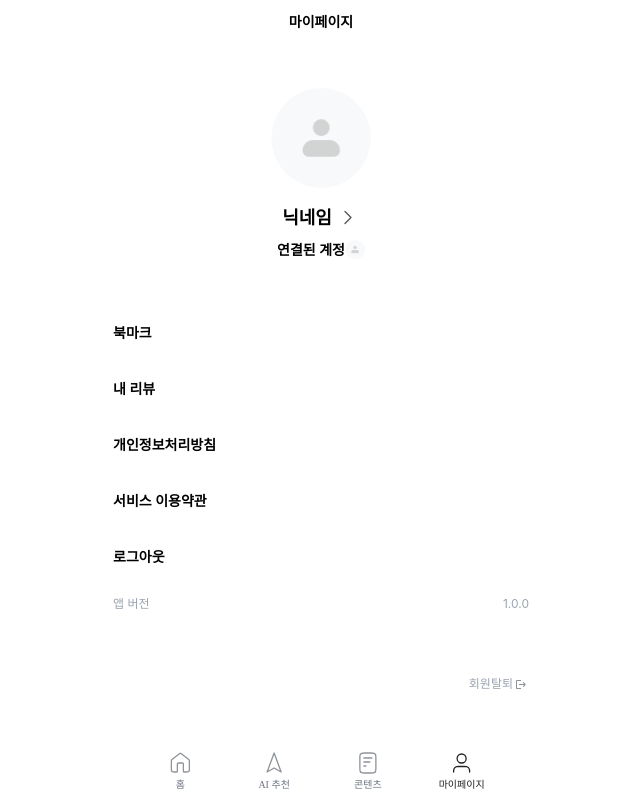
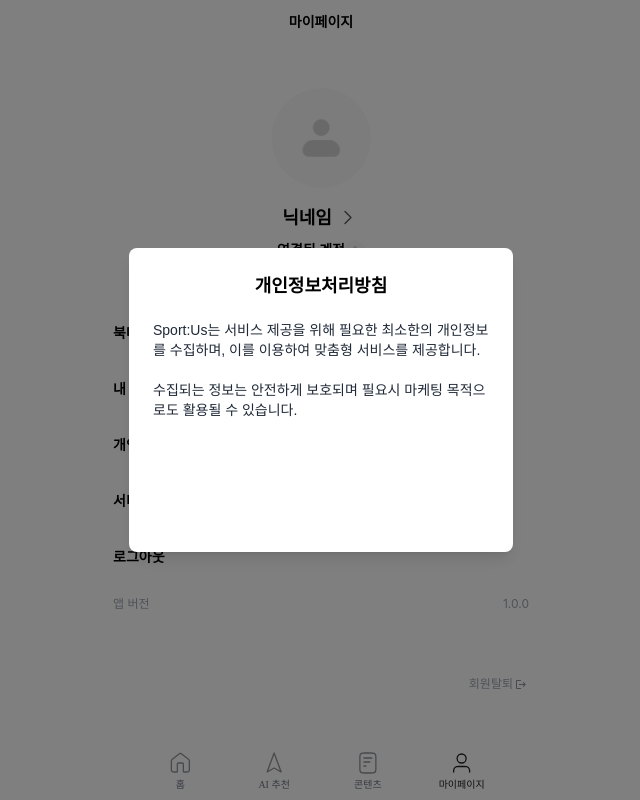
Before and after one commit to Sport-Us/FE, a Next.js app: page /mypage in a window 1280 px wide. Both pictures are taken after a click on the element "개인정보처리방침". Shown: the whole page, without its empty margins (319-959 px from the left). Built offline with nearby package versions, Linux system fonts and the light colour scheme; no server answers.

Commit message:
Feat: 약관모달 추가

```diff
--- a/src/app/mypage/page.tsx
+++ b/src/app/mypage/page.tsx
@@ -13,9 +13,49 @@ interface UserProfile {
   provider: string;
 }
 
+interface ModalProps {
+  isOpen: boolean;
+  onClose: () => void;
+  title: string;
+  content: string;
+}
+
+const Modal: React.FC<ModalProps> = ({ isOpen, onClose, title, content }) => {
+  if (!isOpen) return null;
+
+  const handleBackgroundClick = (e: React.MouseEvent<HTMLDivElement>) => {
+    if (e.target === e.currentTarget) {
+      onClose();
+    }
+  };
+
+  return (
+    <div
+      className="fixed inset-0 bg-black bg-opacity-50 flex justify-center items-center z-50"
+      onClick={handleBackgroundClick}
+    >
+      <div className="bg-white rounded-lg shadow-lg w-[90%] max-w-sm h-[38%] p-6 overflow-auto">
+        <h2 className="text-lg font-semibold mb-5 text-center">{title}</h2>
+        <p className="text-sm text-gray-800 mb-6 whitespace-pre-line">
+          {content}
+        </p>
+      </div>
+    </div>
+  );
+};
+
 export default function MyPage() {
   const router = useRouter();
   const [userProfile, setUserProfile] = useState<UserProfile | null>(null);
+  const [modalInfo, setModalInfo] = useState<{
+    isOpen: boolean;
+    title: string;
+    content: string;
+  }>({
+    isOpen: false,
+    title: "",
+    content: "",
+  });
 
   useEffect(() => {
     const fetchUserProfile = async () => {
@@ -34,6 +74,14 @@ export default function MyPage() {
     fetchUserProfile();
   }, []);
 
+  const handleLogoutClick = () => {
+    localStorage.removeItem("accessToken");
+    localStorage.removeItem("refreshToken");
+
+    alert("로그아웃되었습니다.");
+    router.push("/home");
+  };
+
   const handleWithdrawClick = async () => {
     try {
       const response = await axios.delete("/auth/withdraw");
@@ -47,6 +95,14 @@ export default function MyPage() {
       console.error("회원탈퇴 실패:", error);
       alert("회원탈퇴 중 오류가 발생했습니다.");
     }
+  };
+
+  const openModal = (title: string, content: string) => {
+    setModalInfo({ isOpen: true, title, content });
+  };
+
+  const closeModal = () => {
+    setModalInfo({ ...modalInfo, isOpen: false });
   };
 
   const profileImageUrl =
@@ -119,15 +175,32 @@ export default function MyPage() {
           { name: "내 리뷰", onClick: () => router.push("/mypage/myreview") },
           {
             name: "개인정보처리방침",
-            onClick: () => alert("개인정보처리방침"),
+            onClick: () =>
+              openModal(
+                "개인정보처리방침",
+                `Sport:Us는 서비스 제공을 위해 필요한 최소한의 개인정보를 수집하며, 이를 이용하여 맞춤형 서비스를 제공합니다.
+
+        수집되는 정보는 안전하게 보호되며 필요시 마케팅 목적으로도 활용될 수 있습니다.`
+              ),
           },
-          { name: "서비스 이용약관", onClick: () => alert("이용약관") },
-          { name: "로그아웃", onClick: () => alert("로그아웃") },
+          {
+            name: "서비스 이용약관",
+            onClick: () =>
+              openModal(
+                "서비스 이용약관",
+                `Sport:Us 서비스 이용 약관은 여러분의 서비스 이용과 관련한 기본적인 권리 및 의무를 규정합니다.
+
+      서비스 제공자는 이용자의 데이터를 안전하게 관리하고, 불법 행위를 방지하며, 이용자는 이를 준수하여 정당한 사용을 보장받습니다.
+
+      구체적인 조항은 회사의 정책에 따라 수정될 수 있습니다.`
+              ),
+          },
+          { name: "로그아웃", onClick: handleLogoutClick },
         ].map((item) => (
           <div
             key={item.name}
             onClick={item.onClick}
-            className="flex items-center h-[48px] pl-[16px] gap-2"
+            className="flex items-center h-[48px] pl-[16px] gap-2 cursor-pointer"
           >
             <span
               className="text-black font-semibold text-[14px] leading-[21px]"
@@ -179,6 +252,14 @@ export default function MyPage() {
       </div>
 
       <Footer />
+
+      {/* 모달 추가 */}
+      <Modal
+        isOpen={modalInfo.isOpen}
+        onClose={closeModal}
+        title={modalInfo.title}
+        content={modalInfo.content}
+      />
     </div>
   );
 }
```
